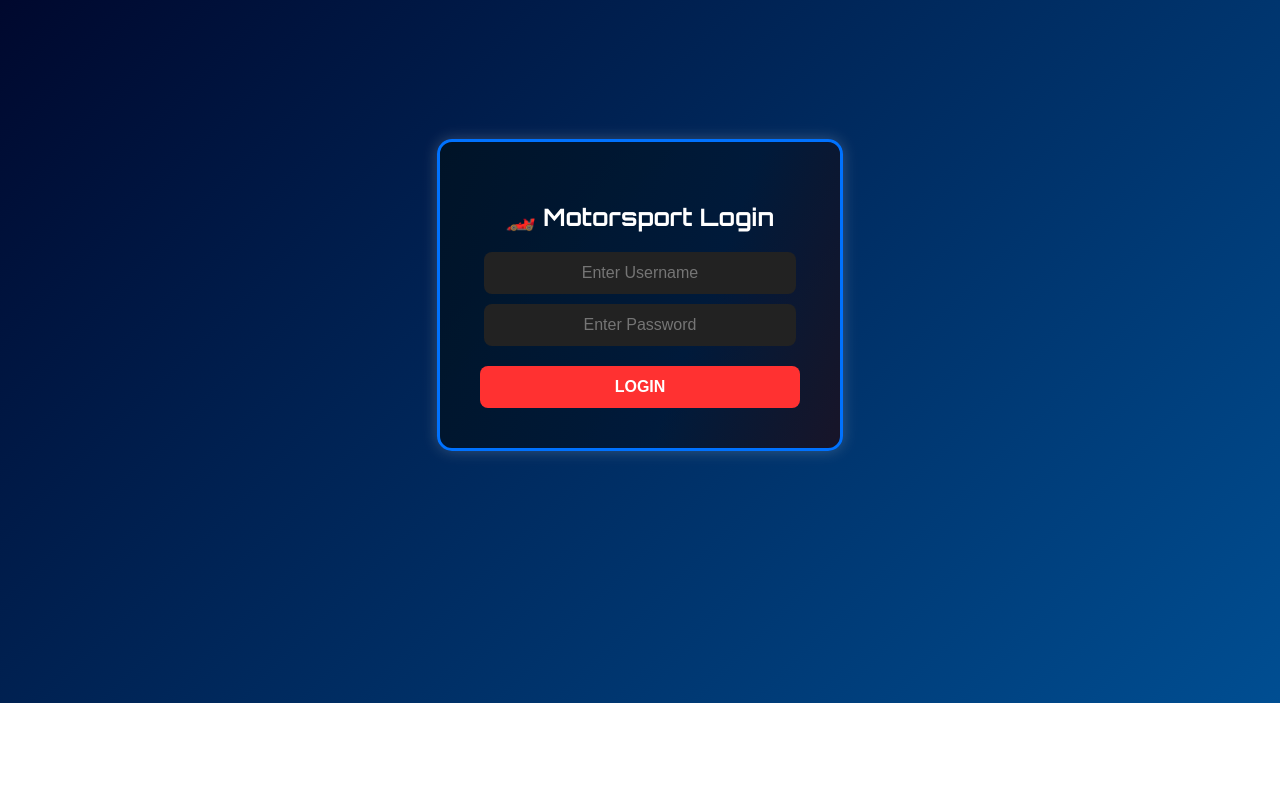
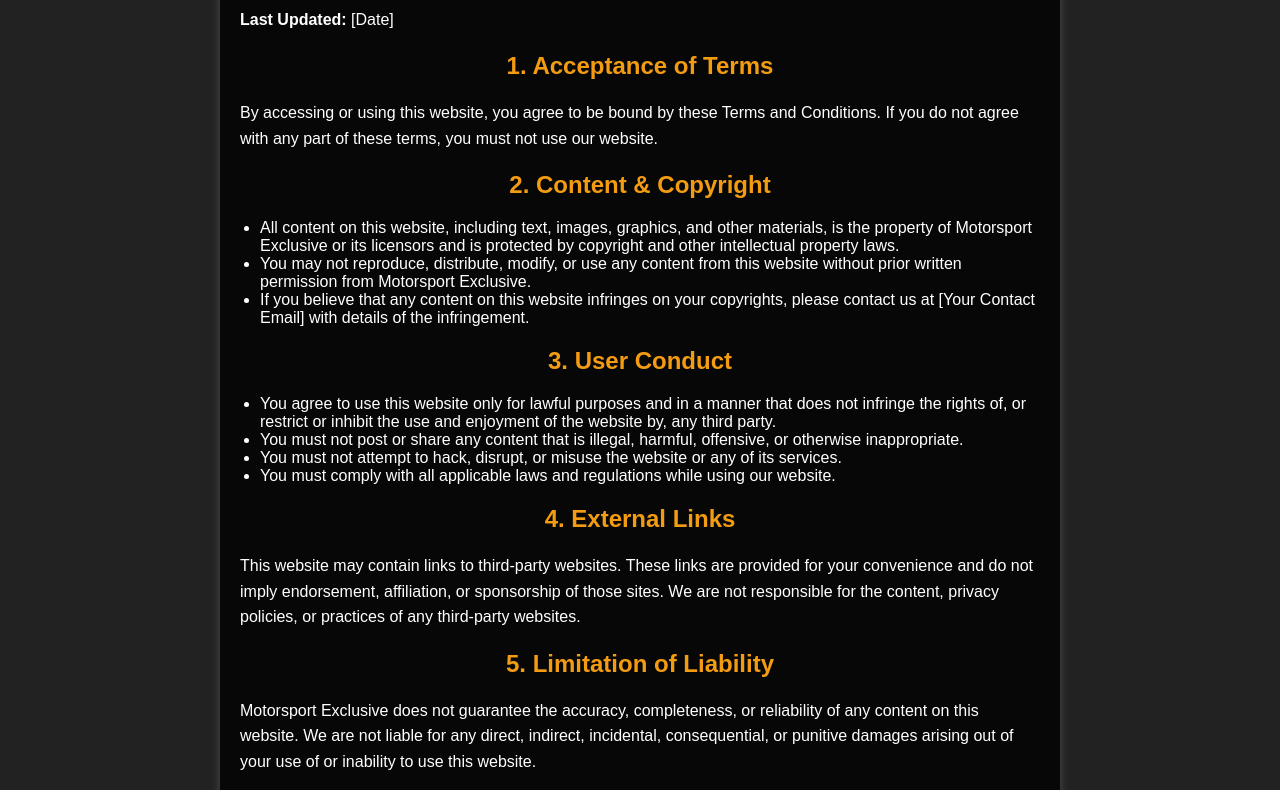
Before and after one commit to NitheshVinny20/motorsportexclusive, a website: page login.html in a window 1280 px wide. Shown: the part 113-903 px from the top of the page. Before the commit the page ends 816 px from the top, so only its background shows below. Drawn offline with Linux system fonts and the light colour scheme.

Commit message:
login.html

```diff
--- a/login.html
+++ b/login.html
@@ -3,186 +3,99 @@
   <head>
     <meta charset="UTF-8" />
     <meta name="viewport" content="width=device-width, initial-scale=1.0" />
-    <title>BMW Motorsport Login</title>
+    <title>Terms and Conditions</title>
     <style>
-      @import url("https://fonts.googleapis.com/css2?family=Orbitron:wght@400;700&display=swap");
-
       body {
-        font-family: "Orbitron", sans-serif;
-        background: linear-gradient(
-          135deg,
-          #000428,
-          #004e92
-        ); /* BMW M blue shades */
-        color: white;
-        display: flex;
-        justify-content: center;
-        align-items: center;
-        height: 100vh;
-        overflow: hidden;
-      }
-
-      .login-box {
-        background: rgba(0, 0, 0, 0.9);
-        padding: 40px;
-        border-radius: 15px;
-        box-shadow: 0px 0px 15px rgba(255, 255, 255, 0.2);
-        text-align: center;
-        position: relative;
-        width: 320px;
-        border: 3px solid #0072ff;
-        overflow: hidden;
-      }
-
-      .login-box h2 {
-        font-size: 24px;
-        font-weight: bold;
-        color: #fff;
-        margin-bottom: 20px;
-        position: relative;
-        z-index: 2;
-      }
-
-      input {
-        display: block;
-        width: 90%;
-        padding: 12px;
-        margin: 10px auto;
-        border: none;
-        border-radius: 8px;
+        font-family: Arial, sans-serif;
         background: #222;
         color: #fff;
-        font-size: 16px;
+        margin: 0;
+        padding: 20px;
+      }
+      .container {
+        max-width: 800px;
+        margin: auto;
+        background: rgba(0, 0, 0, 0.8);
+        padding: 20px;
+        border-radius: 10px;
+        box-shadow: 0 0 10px rgba(255, 255, 255, 0.2);
+      }
+      h1,
+      h2 {
         text-align: center;
-        outline: none;
-        position: relative;
-        z-index: 2;
+        color: #f39c12;
       }
-
-      button {
-        background: #ff3131;
-        color: white;
-        border: none;
-        padding: 12px 24px;
-        cursor: pointer;
-        font-size: 16px;
-        border-radius: 8px;
-        transition: 0.3s ease-in-out;
-        width: 100%;
-        margin-top: 10px;
-        font-weight: bold;
-        text-transform: uppercase;
-        position: relative;
-        z-index: 2;
+      p {
+        line-height: 1.6;
       }
-
-      button:hover {
-        background: #d40000;
-      }
-
-      #message {
-        margin-top: 15px;
-        font-size: 16px;
-        display: none;
-        position: relative;
-        z-index: 2;
-      }
-
-      /* Floating BMW Motorsport stripes inside the box */
-      .bmw-stripes {
-        position: absolute;
-        width: 200%;
-        height: 100%;
-        top: 0;
-        left: -100%;
-        background: linear-gradient(
-          90deg,
-          rgba(0, 78, 146, 0.2),
-          rgba(0, 114, 255, 0.2),
-          rgba(255, 49, 49, 0.2)
-        );
-        transform: skewX(-20deg);
-        animation: moveStripes 3s infinite linear;
-      }
-
-      @keyframes moveStripes {
-        0% {
-          left: -100%;
-        }
-        100% {
-          left: 0;
-        }
-      }
-
-      /* Loading animation */
-      #loading {
-        display: none;
-        font-size: 20px;
-        color: white;
-        margin-top: 10px;
-        animation: blink 1s infinite alternate;
-        position: relative;
-        z-index: 2;
-      }
-
-      @keyframes blink {
-        from {
-          opacity: 1;
-        }
-        to {
-          opacity: 0.5;
-        }
+      ul {
+        padding-left: 20px;
       }
     </style>
   </head>
   <body>
-    <div class="login-box">
-      <div class="bmw-stripes"></div>
-      <h2>🏎️ Motorsport Login</h2>
-      <input type="text" id="username" placeholder="Enter Username" />
-      <input type="password" id="password" placeholder="Enter Password" />
-      <button onclick="validateLogin()">Login</button>
-      <p id="message"></p>
-      <p id="loading">🏎️ Loading...</p>
+    <div class="container">
+      <h1>Terms and Conditions</h1>
+      <p><strong>Last Updated:</strong> [Date]</p>
+
+      <h2>1. Acceptance of Terms</h2>
+      <p>
+        By accessing or using this website, you agree to be bound by these Terms and Conditions. If you do not agree with any part of these terms, you must not use our website.
+      </p>
+
+      <h2>2. Content & Copyright</h2>
+      <ul>
+        <li>
+          All content on this website, including text, images, graphics, and other materials, is the property of Motorsport Exclusive or its licensors and is protected by copyright and other intellectual property laws.
+        </li>
+        <li>
+          You may not reproduce, distribute, modify, or use any content from this website without prior written permission from Motorsport Exclusive.
+        </li>
+        <li>
+          If you believe that any content on this website infringes on your copyrights, please contact us at [Your Contact Email] with details of the infringement.
+        </li>
+      </ul>
+
+      <h2>3. User Conduct</h2>
+      <ul>
+        <li>
+          You agree to use this website only for lawful purposes and in a manner that does not infringe the rights of, or restrict or inhibit the use and enjoyment of the website by, any third party.
+        </li>
+        <li>
+          You must not post or share any content that is illegal, harmful, offensive, or otherwise inappropriate.
+        </li>
+        <li>
+          You must not attempt to hack, disrupt, or misuse the website or any of its services.
+        </li>
+        <li>
+          You must comply with all applicable laws and regulations while using our website.
+        </li>
+      </ul>
+
+      <h2>4. External Links</h2>
+      <p>
+        This website may contain links to third-party websites. These links are provided for your convenience and do not imply endorsement, affiliation, or sponsorship of those sites. We are not responsible for the content, privacy policies, or practices of any third-party websites.
+      </p>
+
+      <h2>5. Limitation of Liability</h2>
+      <p>
+        Motorsport Exclusive does not guarantee the accuracy, completeness, or reliability of any content on this website. We are not liable for any direct, indirect, incidental, consequential, or punitive damages arising out of your use of or inability to use this website.
+      </p>
+
+      <h2>6. Privacy Policy</h2>
+      <p>
+        Your use of this website is also governed by our <strong>Privacy Policy</strong>, which explains how we collect, use, and protect your personal data. By using this website, you consent to the collection and use of your data as described in our Privacy Policy.
+      </p>
+
+      <h2>7. Changes to Terms</h2>
+      <p>
+        Motorsport Exclusive reserves the right to modify these Terms and Conditions at any time. Any changes will be posted on this page, and your continued use of the website after such changes are posted constitutes your acceptance of the modified terms.
+      </p>
+
+      <h2>8. Contact Us</h2>
+      <p>
+        If you have any questions or concerns regarding these Terms and Conditions, please contact us at <strong>[Your Contact Email]</strong>.
+      </p>
     </div>
-
-    <script>
-      function validateLogin() {
-        const username = document.getElementById("username").value;
-        const password = document.getElementById("password").value;
-        const message = document.getElementById("message");
-        const loading = document.getElementById("loading");
-
-        if (!username || !password) {
-          message.innerHTML = "⚠️ Please enter all details!";
-          message.style.color = "red";
-          message.style.display = "block";
-          return;
-        }
-
-        message.style.display = "none";
-        loading.style.display = "block";
-
-        setTimeout(() => {
-          if (username === "1234" && password === "!@#$1234") {
-            window.location.href = "https://example.com";
-          } else {
-            loading.style.display = "none";
-            message.innerHTML =
-              "🏎️ <b>Pit Stop in Progress!🏁</br>⚙️user logins will be ready soon!🔧";
-            message.style.color = "#ffcc00";
-            message.style.display = "block";
-
-            setTimeout(() => {
-              message.innerHTML +=
-                '<br><span style="color: #ff4444;">Redirecting to home...</span>';
-              setTimeout(() => {
-                window.location.href = "index.html";
-              }, 2000);
-            }, 3000);
-          }
-        }, 3000);
-      }
-    </script>
   </body>
 </html>
```
